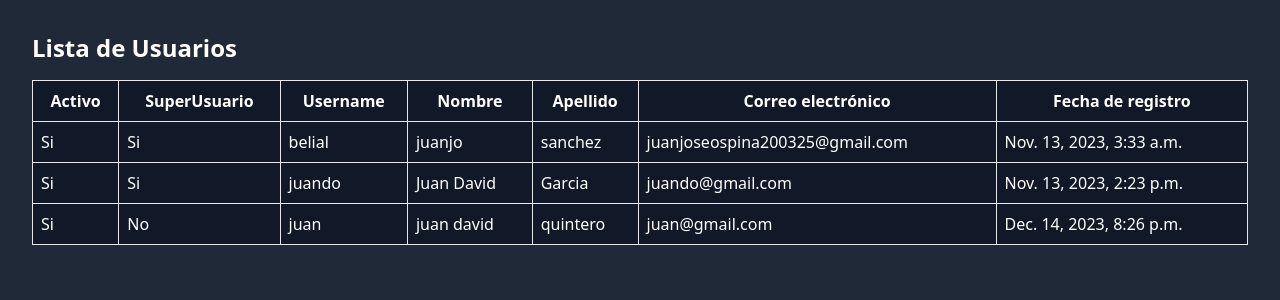
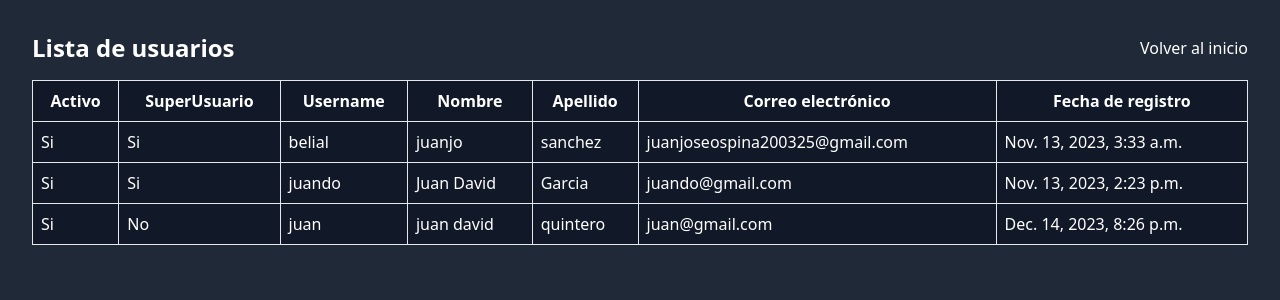
Before and after one commit to santiangofrancozx/rentalsWebsitePy, a Django app: page /showUsers/ in a window 1280 px wide. Shown: the top 300 px of the page. Run offline with Django 4.2, Linux system fonts and the light colour scheme; data comes from the database, SQL or seed files in the repository; both versions use the stored data as it was after the commit.

Commit message:
Base de datos con localizaciones, quito mi usuario de usuarios no admin, se agregan botones de volver al inicio en mostrar usuarios reservaciones y comentarios

```diff
--- a/search/templates/index.html
+++ b/search/templates/index.html
@@ -92,7 +92,6 @@
               </svg>
             </button>
             <div class="absolute hidden group-hover:block mt-2 py-2 w-48 bg-white rounded-lg shadow-lg right-0">
-              <a href="#" class="block px-4 py-2 text-gray-800 hover:bg-gray-100">Mi cuenta</a>
               <a href="{% url "reservas" %}" class="block px-4 py-2 text-gray-800 hover:bg-gray-100">Mis reservas</a>
               <a href="{% url "contacto" %}" class="block px-4 py-2 text-gray-800 hover:bg-gray-100">Realizar comentarios</a>
               <a href="{% url "editUserInfo" %}" class="block px-4 py-2 text-gray-800 hover:bg-gray-100">Editar Informacion</a>
--- a/search/templates/showComments.html
+++ b/search/templates/showComments.html
@@ -9,7 +9,10 @@
 </head>
 <body class="bg-gray-800 text-white p-8">
 
-    <h2 class="text-2xl font-bold mb-4">Lista de Comentarios</h2>
+    <div class="flex justify-between items-center mb-4">
+        <h2 class="text-2xl font-bold">Lista de comentarios</h2>
+        <a href="/" class="text-white-500 hover:underline">Volver al inicio</a>
+    </div>
 
     <div class="overflow-x-auto">
         <table class="table-auto w-full border-collapse border bg-gray-900 text-white">
--- a/search/templates/showReservation.html
+++ b/search/templates/showReservation.html
@@ -8,7 +8,10 @@
 </head>
 <body class="bg-gray-800 text-white p-8">
 
-    <h2 class="text-2xl font-bold mb-4">Lista de reservas</h2>
+    <div class="flex justify-between items-center mb-4">
+        <h2 class="text-2xl font-bold">Lista de reservas</h2>
+        <a href="/" class="text-white-500 hover:underline">Volver al inicio</a>
+    </div>
 
     <div class="overflow-x-auto">
         <table class="table-auto w-full border-collapse border bg-gray-900 text-white">
--- a/search/templates/showUsers.html
+++ b/search/templates/showUsers.html
@@ -9,7 +9,10 @@
 </head>
 <body class="bg-gray-800 text-white p-8"> <!-- Cambié bg-blue-100 a bg-gray-800 y texto a blanco -->
 
-    <h2 class="text-2xl font-bold mb-4">Lista de Usuarios</h2>
+    <div class="flex justify-between items-center mb-4">
+        <h2 class="text-2xl font-bold">Lista de usuarios</h2>
+        <a href="/" class="text-white-500 hover:underline">Volver al inicio</a>
+    </div>
 
     <div class="overflow-x-auto">
         <table class="table-auto w-full border-collapse border bg-gray-900 text-white"> <!-- Añadí bg-gray-900 y texto a blanco -->
```
Also changed, not shown: db.sqlite3.
